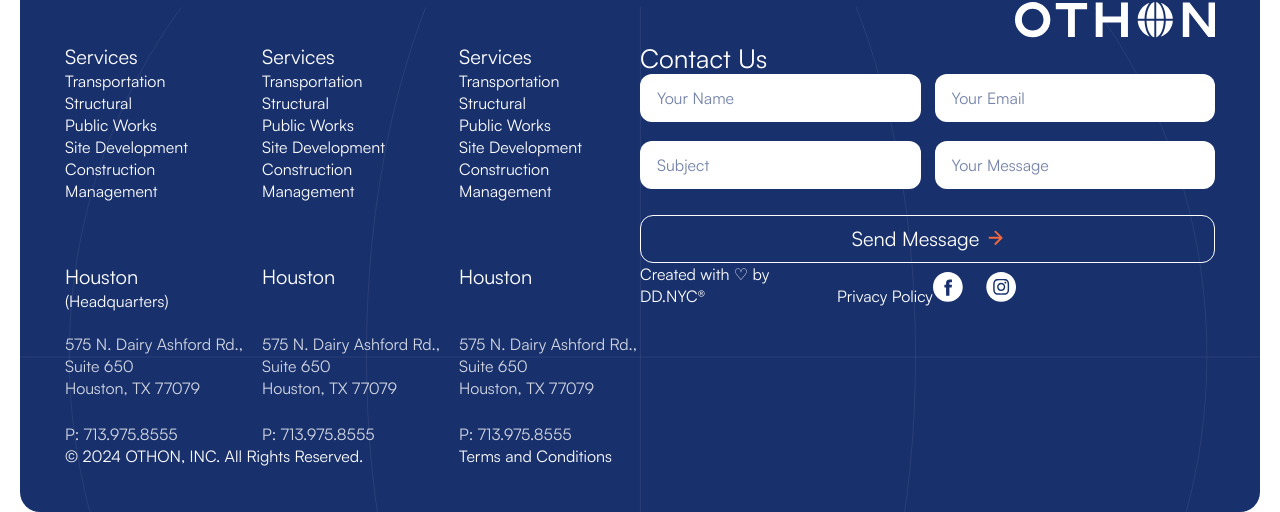
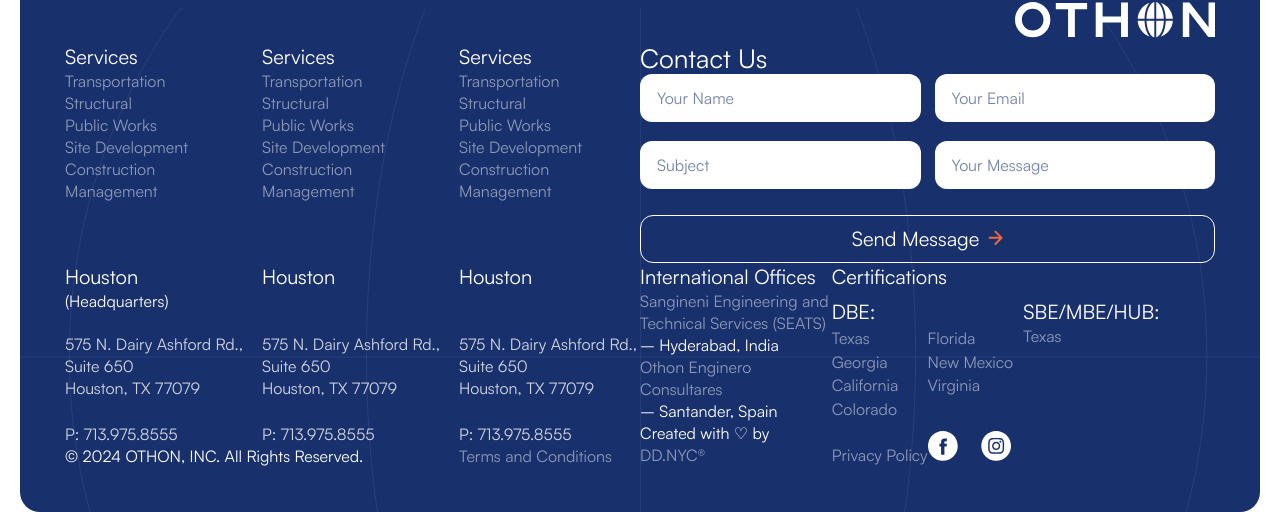
Before and after one commit to buhowski/digital-design-showcase, a React (Create React App) app: page / in a window 1280 px wide. Shown: the part 2708-3220 px from the top of the page. Built offline with nearby package versions, Linux system fonts and the light colour scheme.

Commit message:
add footer grid

```diff
--- a/src/components/Footer/Footer.js
+++ b/src/components/Footer/Footer.js
@@ -46,6 +46,18 @@
 	);
 };
 
+const FooterList = ({ title, items, className }) => (
+	<ul className={className}>
+		<li className='ul-title'>{title}</li>
+
+		{items.map((item, index) => (
+			<li key={index}>
+				<a href={item.link}>{item.label}</a>
+			</li>
+		))}
+	</ul>
+);
+
 const Footer = () => {
 	const navItemsService = [
 		{ link: '#', label: 'Transportation' },
@@ -84,6 +96,18 @@
 			phone: '713.975.8555',
 		},
 	];
+
+	const certificationsDBE = [
+		{ link: '##', label: 'Texas' },
+		{ link: '##', label: 'Florida' },
+		{ link: '##', label: 'Georgia' },
+		{ link: '##', label: 'New Mexico' },
+		{ link: '##', label: 'California' },
+		{ link: '##', label: 'Virginia' },
+		{ link: '##', label: 'Colorado' },
+	];
+
+	const certificationsSBE = [{ link: '##', label: 'Texas' }];
 
 	return (
 		<footer className='footer' id='contact-us'>
@@ -125,7 +149,35 @@
 						</div>
 
 						<div className='footer-block'>
-							<div className='footer-nav'></div>
+							<div className='footer-offices'>
+								<div className=''>
+									<h3 className='ul-title'>International Offices</h3>
+
+									<p>
+										<a href='##'>
+											Sangineni Engineering and Technical Services (SEATS)
+										</a>
+										<span>– Hyderabad, India</span>
+									</p>
+
+									<p>
+										<a href='##'>Othon Enginero Consultares</a>
+										<span>– Santander, Spain</span>
+									</p>
+								</div>
+
+								<div className='footer-cert'>
+									<h3 className='ul-title'>Certifications</h3>
+
+									<FooterList
+										className='footer-list'
+										title='DBE:'
+										items={certificationsDBE}
+									/>
+
+									<FooterList title='SBE/MBE/HUB:' items={certificationsSBE} />
+								</div>
+							</div>
 
 							<div className='footer-policy'>
 								<p>
--- a/src/components/Footer/Footer.scss
+++ b/src/components/Footer/Footer.scss
@@ -3,6 +3,14 @@
 .footer {
 	color: $white;
 	font-size: 16px;
+
+	a {
+		color: rgba($white, 0.5);
+
+		&:hover {
+			color: rgba($white, 1);
+		}
+	}
 
 	&-logo {
 		width: 100%;
@@ -44,6 +52,27 @@
 	}
 }
 
+.footer-list,
+.footer-cert {
+	display: grid;
+	grid-template-columns: repeat(2, 1fr);
+
+	.ul-title {
+		grid-column: span 2;
+	}
+}
+
+.footer-offices,
+.footer-policy {
+	display: grid;
+	grid-template-columns: repeat(3, 1fr);
+}
+
+.footer-cert,
+.footer-social {
+	grid-column: span 2;
+}
+
 .footer-row {
 	display: flex;
 }
@@ -53,8 +82,7 @@
 }
 
 .footer-nav,
-.footer-copy,
-.footer-policy {
+.footer-copy {
 	display: grid;
 	grid-template-columns: repeat(3, 1fr);
 	gap: 16px;
```
Also changed, not shown: src/assets/SvgIcons.js (+12 -12 lines).
